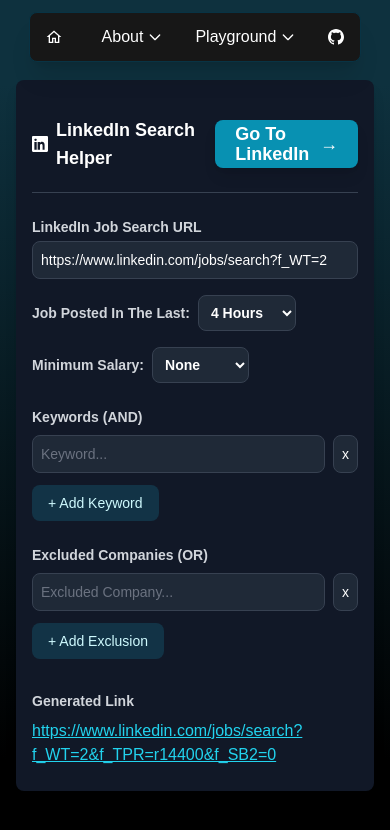
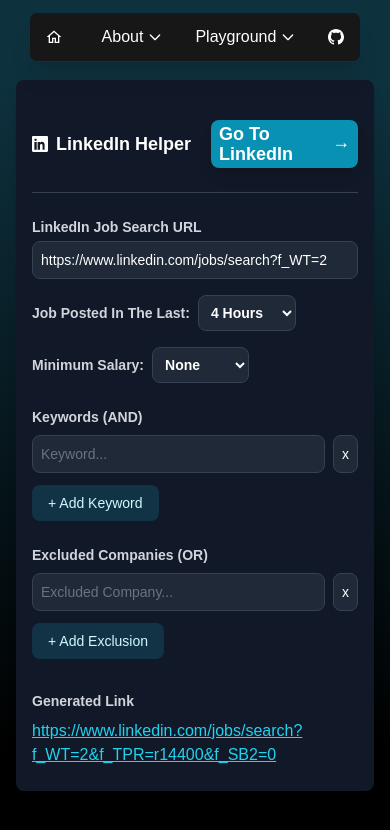
Before and after one commit to NikS-44/personal-portfolio, a Next.js app: page /projects/linkedin in a window 390 px wide. Shown: the top 830 px of the page. Built offline with nearby package versions, Linux system fonts and the light colour scheme.

Commit message:
feat: adjust styling and make the kind of responsive

```diff
--- a/app/components/projects/LinkedInGenerator.tsx
+++ b/app/components/projects/LinkedInGenerator.tsx
@@ -179,7 +179,9 @@ export default function LinkedInGenerator() {
         <h2 className="flex flex-row gap-5 border-b border-gray-700 pb-2 text-lg font-semibold text-white md:gap-20 md:text-2xl">
           <div className="inline-flex items-center gap-2">
             <LinkedInIcon />
-            LinkedIn Search Helper
+            LinkedIn&nbsp;
+            <span className="hidden md:inline">Search</span>
+            Helper
           </div>
           <div className="my-4 flex justify-center">
             {finalURL && (
@@ -187,13 +189,14 @@ export default function LinkedInGenerator() {
                 href={finalURL}
                 target="_blank"
                 rel="noopener noreferrer"
-                className={`inline-flex items-center rounded-lg px-5 py-1 text-sm font-semibold text-white shadow-lg transition md:text-lg ${
+                className={`inline-flex items-center rounded-lg px-2 py-1 text-sm font-semibold text-white shadow-lg transition md:px-5 md:text-lg ${
                   finalURL ? "bg-cyan-600 hover:bg-cyan-700" : "cursor-not-allowed bg-gray-500"
                 }`}
                 style={{ fontSize: "1.125rem" }} // Optional: Make the button text slightly larger.
               >
                 Go To LinkedIn
-                <span className="ml-2">→</span>
+                <span className="hidden md:inline">&nbsp;Search</span>
+                <span className="relative bottom-0.5 ml-2">→</span>
               </a>
             )}
           </div>
```
